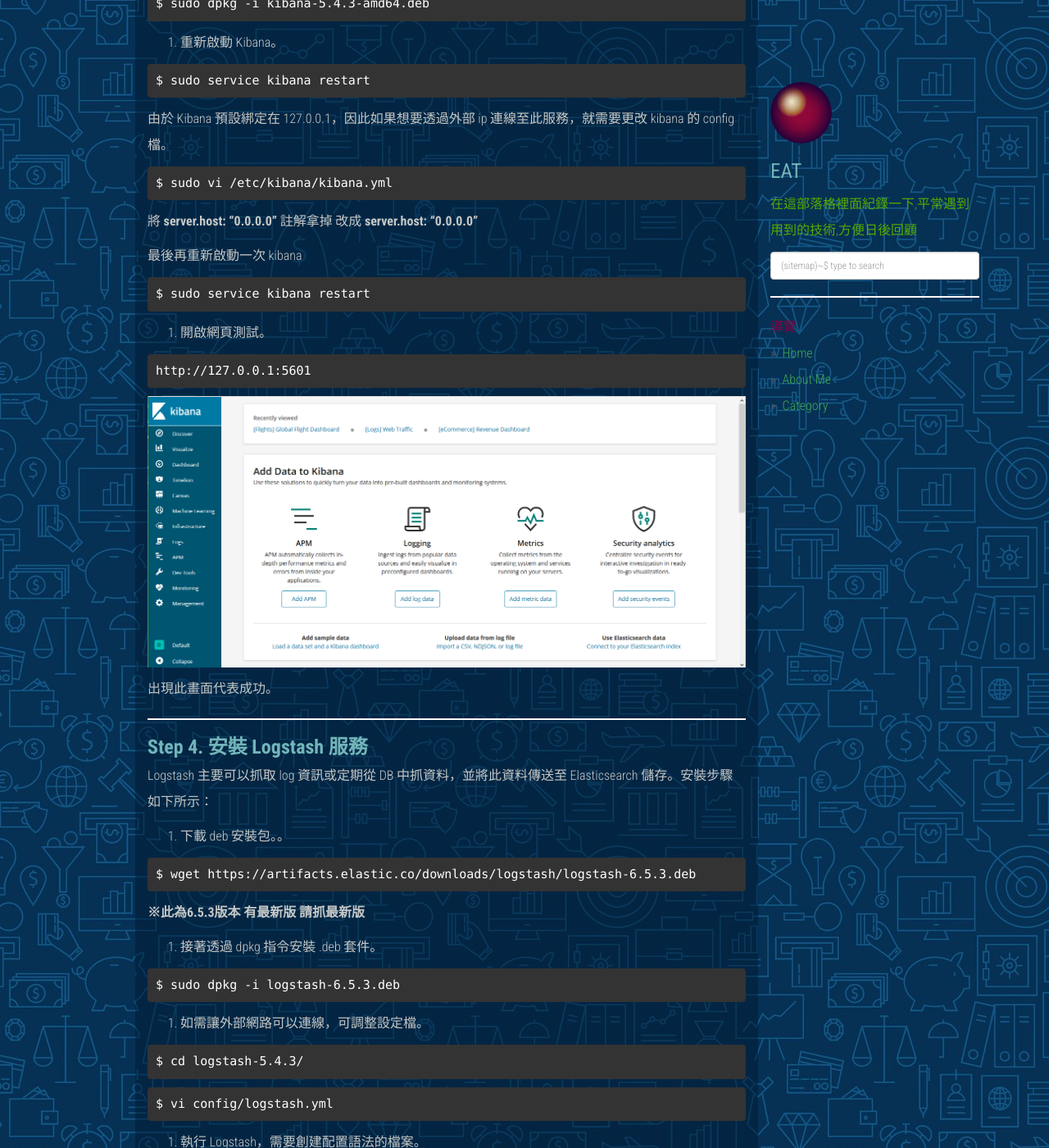
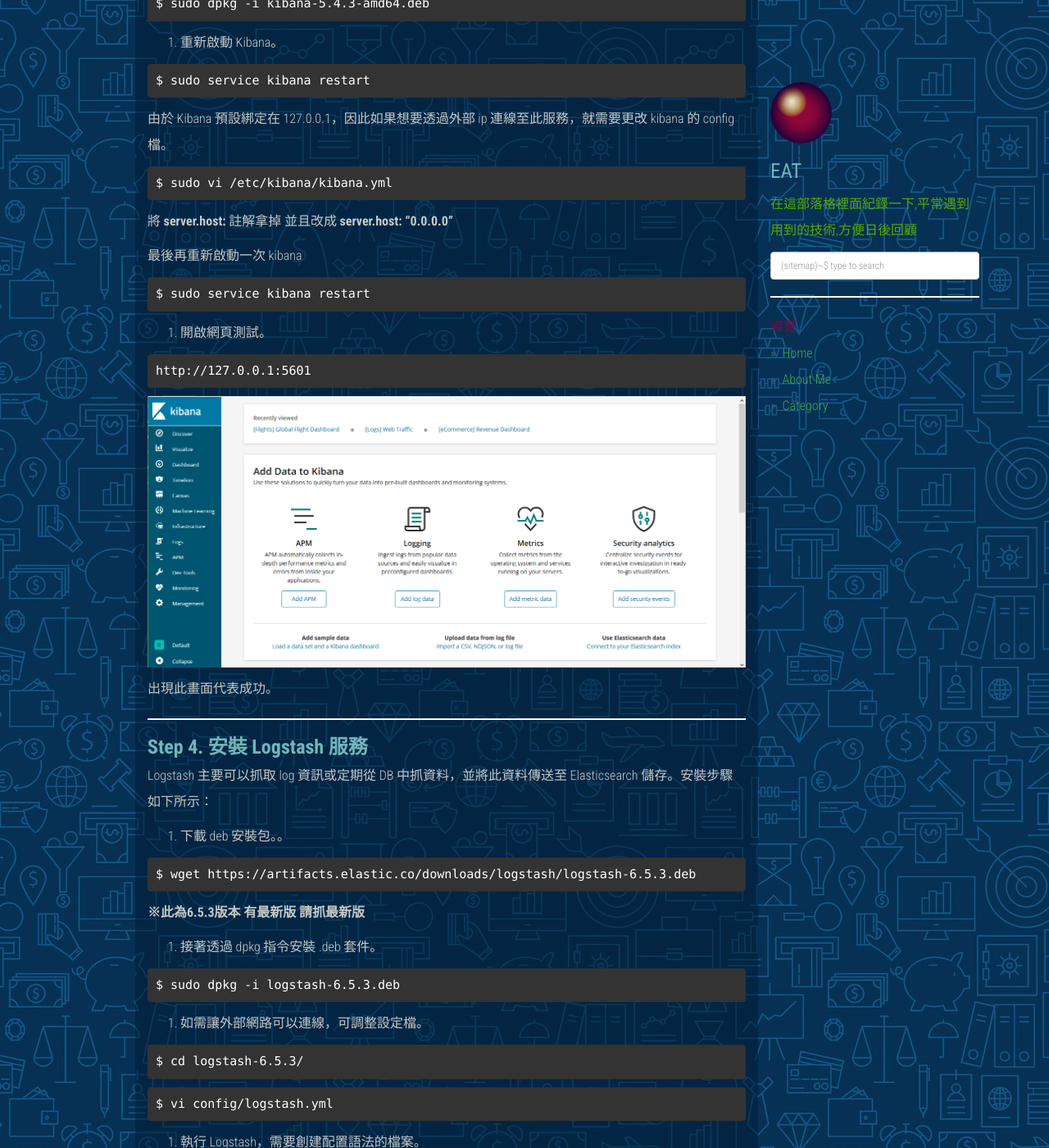
Before and after one commit to dyeat/dyeat.github.io, a Jekyll site: the page built from _posts/2018-12-12-ELK安裝及設定教學.md, in a window 1280 px wide and 1400 px high, scrolled down 2149 px. Shown: the whole window at 82% size. Built offline with Jekyll 4.4.1, drawn with Linux system fonts in a browser that asks for light colours; nearby versions of some CDN libraries; comment, search, counter and statistics services are not loaded.

Commit message:
update post

```diff
--- a/_posts/2018-12-12-ELK安裝及設定教學.md
+++ b/_posts/2018-12-12-ELK安裝及設定教學.md
@@ -83,7 +83,7 @@
 
 <pre>$ sudo vi /etc/kibana/kibana.yml</pre>
 
-將 **server.host: "0.0.0.0"** 註解拿掉 改成 **server.host: "0.0.0.0"** <br />
+將 **server.host:** 註解拿掉 並且改成 **server.host: "0.0.0.0"** <br />
 
 最後再重新啟動一次 kibana
 
@@ -110,7 +110,7 @@
 <pre>$ sudo dpkg -i logstash-6.5.3.deb</pre>
 3. 如需讓外部網路可以連線，可調整設定檔。
 
-<pre>$ cd logstash-5.4.3/</pre>
+<pre>$ cd logstash-6.5.3/</pre>
 <pre>$ vi config/logstash.yml</pre>
 4. 執行 Logstash，需要創建配置語法的檔案。
 
```
